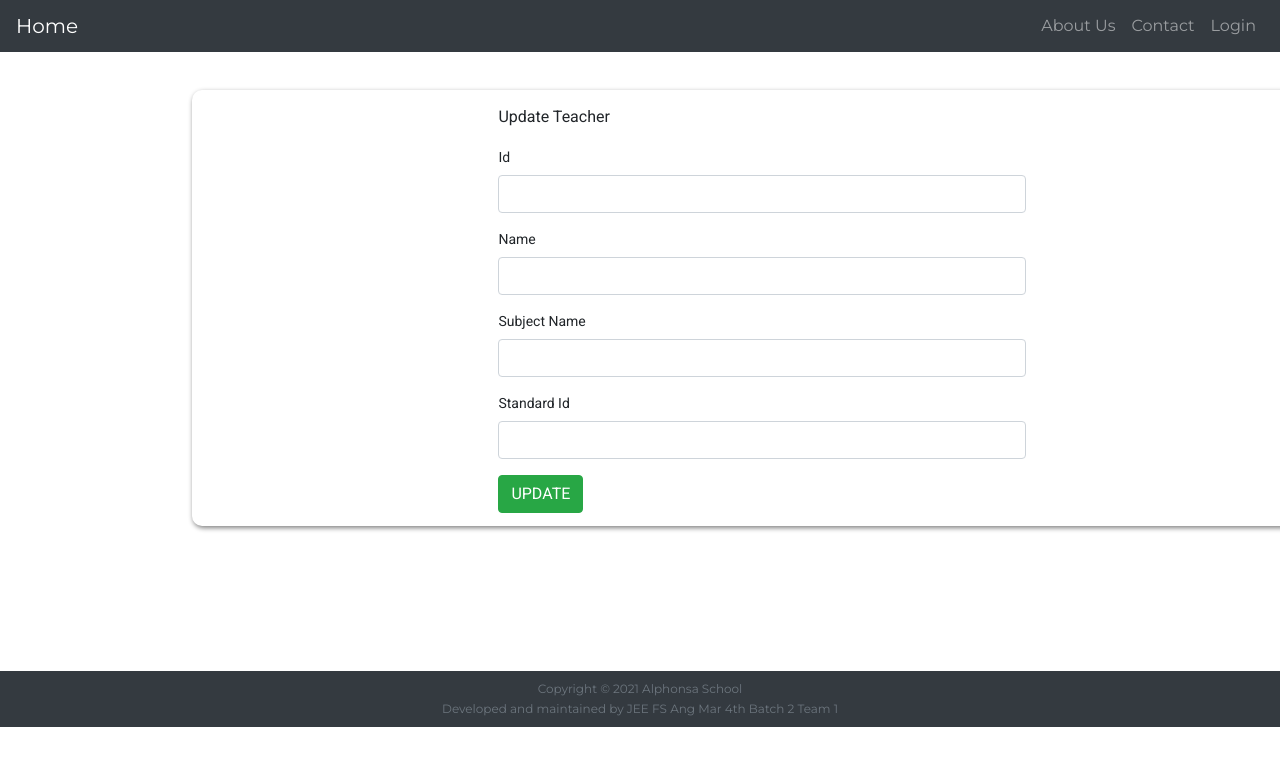
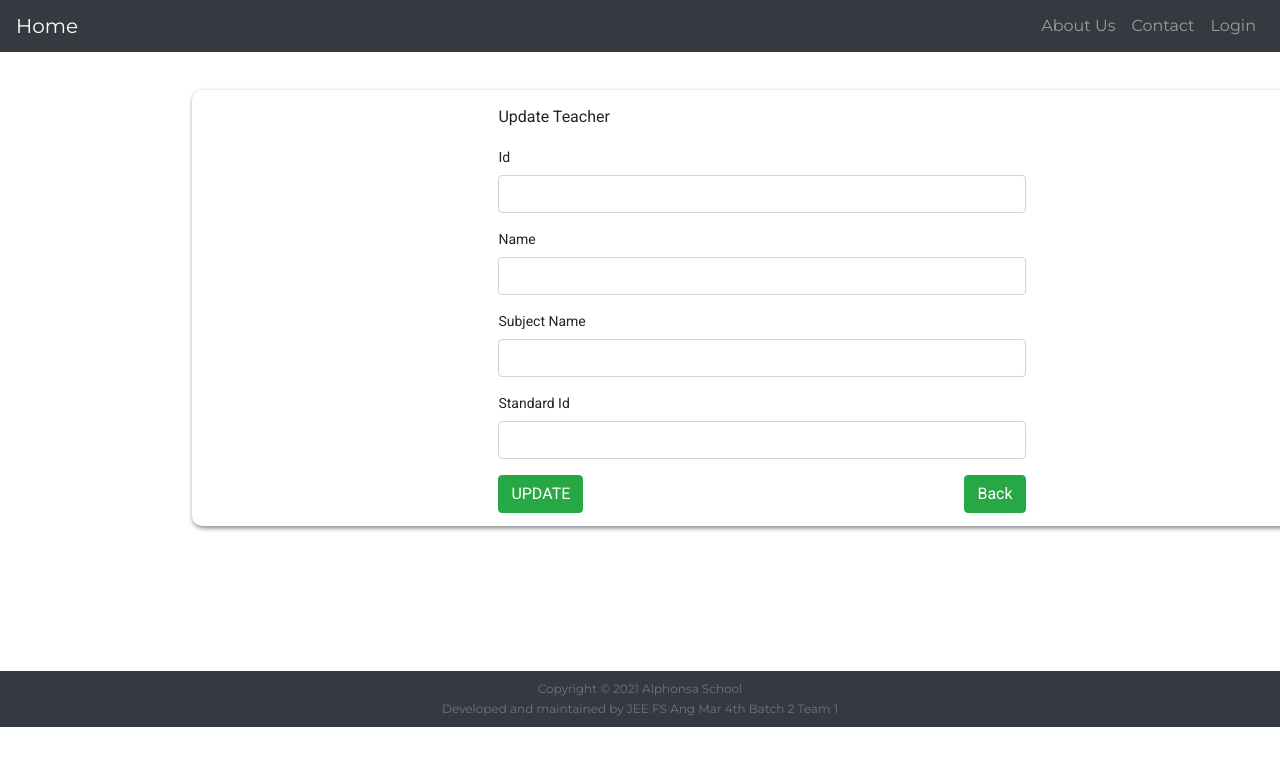
Before and after one commit to AnikS0498/spc-frontEnd, an Angular app: page /admin/teacher/update in a window 1280 px wide. Shown: the top 766 px of the page. Built offline with nearby package versions, Linux system fonts and the light colour scheme.

Commit message:
admin/teacherUpdate

```diff
--- a/src/admin/teacher-update/teacher-update.component.html
+++ b/src/admin/teacher-update/teacher-update.component.html
@@ -52,7 +52,10 @@
         />
       </div>
 
-      <button class="btn btn-success" type="submit">UPDATE</button>
+      <div>
+        <button class="btn btn-success" type="submit">UPDATE</button>
+        <a [routerLink]="'/admin/dashboard'"><button class="btn btn-success float-right" >Back</button></a>
+      </div>
     </form>
   </div>
 </div>
--- a/src/admin/teacher-update/teacher-update.component.ts
+++ b/src/admin/teacher-update/teacher-update.component.ts
@@ -1,6 +1,7 @@
 import { Component, OnInit } from '@angular/core';
 import { ITeacher } from 'src/models/teacher';
 import { AdminService } from 'src/services/admin.service';
+import Swal from 'sweetalert2';
 
 @Component({
   selector: 'app-teacher-update',
@@ -21,5 +22,8 @@ export class TeacherUpdateComponent implements OnInit {
   onUpdateTeacher(){
     this.adminService.updateTeacherDetails(this.teacher,this.standardList,this.sId).subscribe();
     console.log(this.teacher);
+    Swal.fire("Success","Teacher Updated","success");
   }
+
+
 }
--- a/src/parent/add-concern/add-concern.component.ts
+++ b/src/parent/add-concern/add-concern.component.ts
@@ -10,7 +10,7 @@ import { ParentService } from 'src/services/parent.service';
 })
 export class AddConcernComponent implements OnInit {
 
-  parent !: IParent;
+  pId : number;
   concern !: IConcern;
 
   constructor(private parentService: ParentService) { }
@@ -20,8 +20,8 @@ export class AddConcernComponent implements OnInit {
   }
 
   onAddConcern(){
-    this.parentService.addConcern(this.concern,this.parent.id).subscribe();
-    console.log(this.parent.concern);
+    this.parentService.addConcern(this.concern,this.pId).subscribe();
+    console.log(this.concern);
   }
 
 }
```
Also changed, not shown: 1 other file (tests, documents, lock files or other folders).
